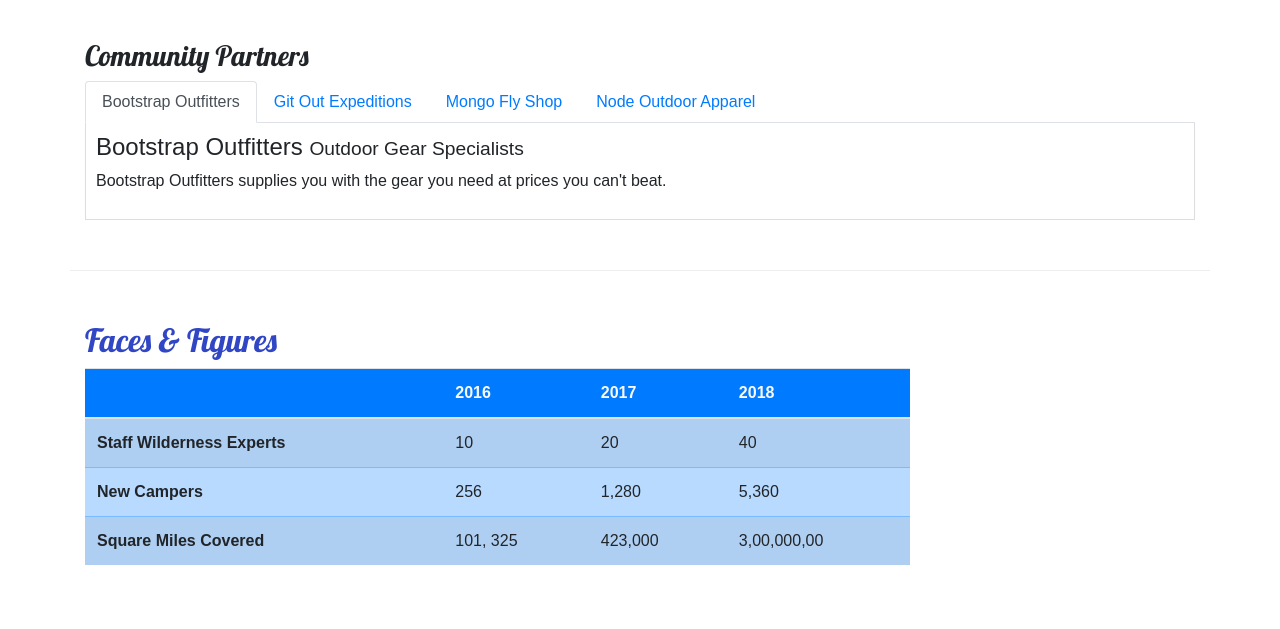
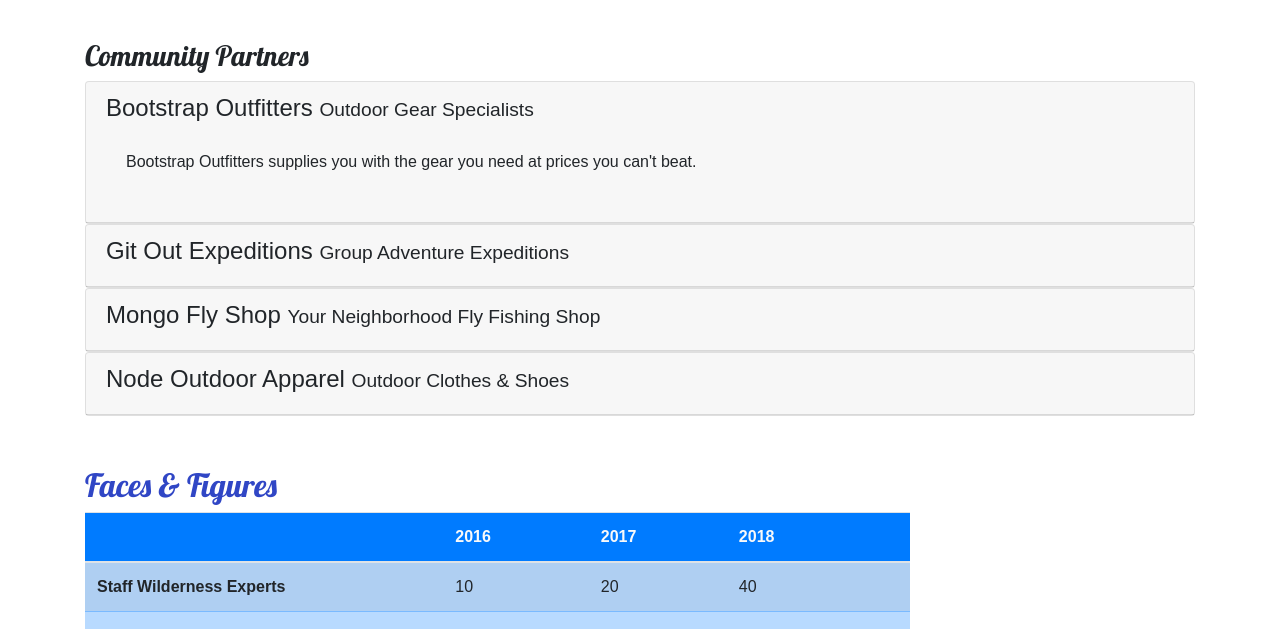
Before and after one commit to karacdev/nucamp-class-files, a website: page aboutus.html in a window 1280 px wide. Shown: the part 840-1469 px from the top of the page. Drawn offline with nearby package versions, Linux system fonts and the light colour scheme.

Commit message:
Accordion

```diff
--- a/aboutus.html
+++ b/aboutus.html
@@ -104,44 +104,68 @@
             <div class="row row-content">
                 <div class="col">
                 <h3>Community Partners</h3>
-                <ul class="nav nav-tabs">
-                    <li class="nav-item">
-                    <a class="nav-link active" href="#bootstrap" role="tab" data-toggle="tab"> Bootstrap Outfitters</a>
-                    </li>
-                    <li class="nav-item">
-                        <a class="nav-link" href="#git" role="tab" data-toggle="tab">Git Out Expeditions</a>
-                    </li>
-                    <li class="nav-item">
-                    <a class="nav-link" href="#mongo" role="tab" data-toggle="tab"> Mongo Fly Shop</a>
-                    </li>
-                    <li class="nav-item">
-                        <a class="nav-link" href="#node" role="tab" data-toggle="tab">Node Outdoor Apparel</a>
-                    </li>
-                </ul>
-                <div class="tab-content">
-                    <div role="tabpanel" class="tab-pane fade show active" id="bootstrap">
-                        <h4>Bootstrap Outfitters <small>Outdoor Gear Specialists</small></h4>
-                        <p class="d-none d-sm-block">Bootstrap Outfitters supplies you with the gear you need at prices you can't beat.
-                        </p>
-                    </div>
-                    <div role="tabpanel" class="tab-pane fade" id="git">
-                        <h4>Git Out Expeditions <small>Group Adventure Expeditions</small></h4>
-                        <p class="d-none d-sm-block">Join Git Out Expeditions to explore new horizons with a group of other adventurers!
-                        </p>
-                    </div>
-                    <div role="tabpanel" class="tab-pane fade" id="mongo">
-                        <h4>Mongo Fly Shop <small>Your Neighborhood Fly Fishing Shop.</small></h4>
-                        <p class="d-none d-sm-block">Need a new fishing pole, a tacklebox, or flies of all kinds? Stop by Mongo Fly
-                            Shop.</p>
-                    </div>
-                    <div role="tabpanel" class="tab-pane fade" id="node">
-                        <h4>Node Outdoor Apparel <small>Outdoor Clothes & Shoes</small></h4>
-                        <p class="d-none d-sm-block">From polar fleeces to swimsuits, hiking boots to waders, a visit to Node will be
-                            sure to get you covered.</p>
+                <div id="accordion">
+                <div class="card">
+                    <div role="tab" class="card-header">
+                        <h4>
+                            <a data-toggle="collapse" data-target="#bootstrap">
+                                Bootstrap Outfitters <small>Outdoor Gear Specialists</small>
+                            </a>
+                        </h4>
+                        <div class="collapse show" id="bootstrap" data-parent="#accordion">
+                            <div class="card-body">
+                                <p class="d-none d-sm-block">Bootstrap Outfitters supplies you with the gear you need at prices you
+                                    can't beat.</p>
+                            </div>
+                        </div>
                     </div>
                 </div>
-            </div>
-        </div>
+                    <div class="card">
+                        <div role="tab" class="card-header">
+                            <h4>
+                                <a class="collapsed" data-toggle="collapse" data-target="#git">
+                                    Git Out Expeditions <small>Group Adventure Expeditions</small>
+                                </a>
+                            </h4>
+                            <div class="collapse" id="git" data-parent="#accordion">
+                                <div class="card-body">
+                                    <p class="d-none d-sm-block">Join Git Out Expeditions to explore new horizons with a group of other
+                                        adventurers!</p>
+                                </div>
+                            </div>
+                        </div>
+                    </div>
+                    <div class="card">
+                        <div role="tab" class="card-header">
+                            <h4>
+                                <a class="collapsed" data-toggle="collapse" data-target="#mongo">
+                                    Mongo Fly Shop <small>Your Neighborhood Fly Fishing Shop</small>
+                                </a>
+                            </h4>
+                            <div class="collapse" id="mongo" data-parent="#accordion">
+                                <div class="card-body">
+                                    <p class="d-none d-sm-block">Need a new fishing pole, a tacklebox, or flies of all kinds? Stop by Mongo
+                                        Fly Shop.</p>
+                                </div>
+                            </div>
+                        </div>
+                    </div>
+                    <div class="card">
+                        <div role="tab" class="card-header">
+                            <h4>
+                                <a class="collapsed" data-toggle="collapse" data-target="#node">
+                                    Node Outdoor Apparel <small>Outdoor Clothes & Shoes</small>
+                                </a>
+                            </h4>
+                            <div class="collapse" id="node" data-parent="#accordion">
+                                <div class="card-body">
+                                    <p class="d-none d-sm-block">From polar fleeces to swimsuits, hiking boots to waders, a visit to Node
+                                        will be sure to get you covered.</p>
+                                </div>
+                            </div>
+                        </div>
+                    </div>
+
     <div class="row row-content">
        <div class="col-sm-9">
            <h2>Faces &amp; Figures</h2>
--- a/css/styles.css
+++ b/css/styles.css
@@ -36,8 +36,9 @@ header h2{
     background-color: #901CAD;
 }
 
-.tab-content {
-    border: 1px solid #DDD;
-    border-top: none;
-    padding: 10px;
+
+
+a, a:hover {
+  color: inherit;
+  text-decoration: none;
 }
```
